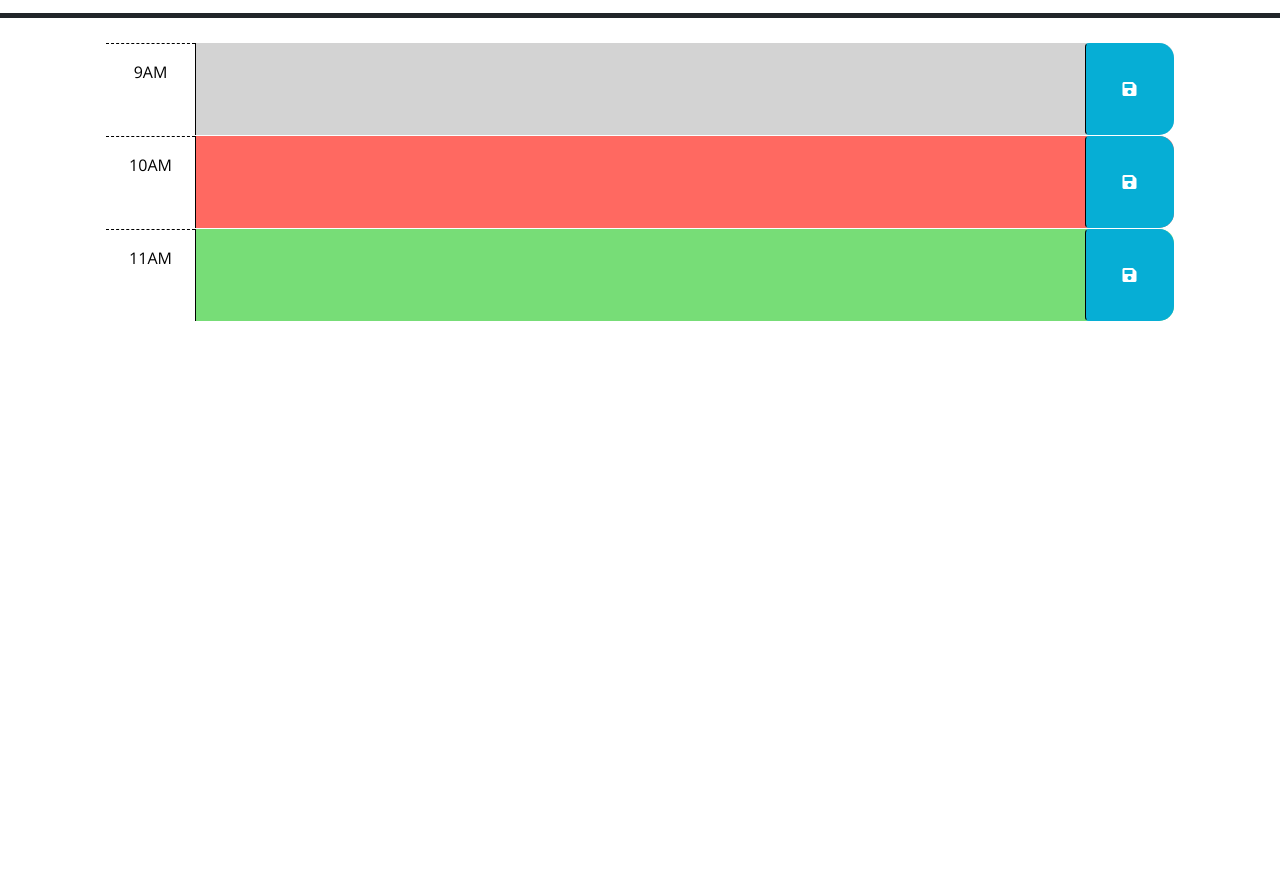
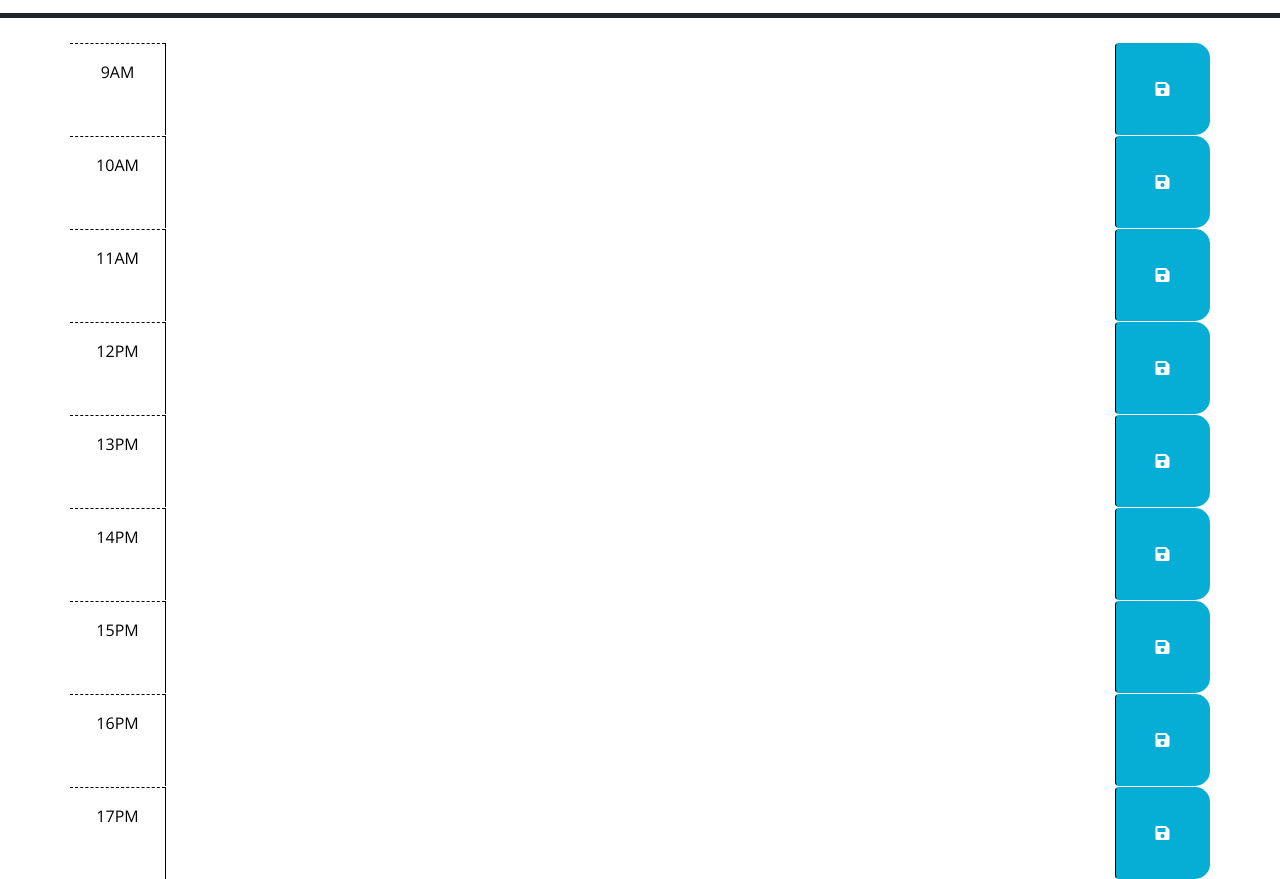
Before and after one commit to manasavijay09/day_planner, a plain HTML site: page index.html in a window 1280 px wide. Shown: the part 260-1139 px from the top of the page. Before the commit the page ends 800 px from the top, so only its background shows below. Drawn offline with nearby package versions, Linux system fonts and the light colour scheme.

Commit message:
timeblocks 13,14,15,16,17 added in html page

```diff
--- a/index.html
+++ b/index.html
@@ -28,19 +28,10 @@
       <p class="lead">A simple calendar app for scheduling your work day</p>
       <p id="currentDay" class="lead"></p>
     </header>
-    <div class="container-lg px-5">
-      <!-- Use class for "past", "present", and "future" to apply styles to the
-        time-block divs accordingly. The javascript will need to do this by
-        adding/removing these classes on each div by comparing the hour in the
-        id to the current hour. The html provided below is meant to be an example
-        demonstrating how the css provided can be leveraged to create the
-        desired layout and colors. The html below should be removed or updated
-        in the finished product. Remember to delete this comment once the
-        code is implemented.
-        -->
+    <div class="container">
 
       <!-- Example of a past time block. The "past" class adds a gray background color. -->
-      <div id="hour-9" class="row time-block past">
+      <div id="hour-9" class="row time-block">
         <div class="col-2 col-md-1 hour text-center py-3">9AM</div>
         <textarea class="col-8 col-md-10 description" rows="3"> </textarea>
         <button class="btn saveBtn col-2 col-md-1" aria-label="save">
@@ -49,7 +40,7 @@
       </div>
 
       <!-- Example of a a present time block. The "present" class adds a red background color. -->
-      <div id="hour-10" class="row time-block present">
+      <div id="hour-10" class="row time-block">
         <div class="col-2 col-md-1 hour text-center py-3">10AM</div>
         <textarea class="col-8 col-md-10 description" rows="3"> </textarea>
         <button class="btn saveBtn col-2 col-md-1" aria-label="save">
@@ -58,7 +49,7 @@
       </div>
 
       <!-- Example of a future time block. The "future" class adds a green background color. -->
-      <div id="hour-11" class="row time-block future">
+      <div id="hour-11" class="row time-block">
         <div class="col-2 col-md-1 hour text-center py-3">11AM</div>
         <textarea class="col-8 col-md-10 description" rows="3"> </textarea>
         <button class="btn saveBtn col-2 col-md-1" aria-label="save">
@@ -66,6 +57,49 @@
         </button>
       </div>
 
+      <div id="hour-12" class="row time-block">
+        <div class="col-2 col-md-1 hour text-center py-3">12PM</div>
+        <textarea class="col-8 col-md-10 description" rows="3"> </textarea>
+        <button class="btn saveBtn col-2 col-md-1" aria-label="save">
+          <i class="fas fa-save" aria-hidden="true"></i>
+        </button>
+      </div>
+      <div id="hour-13" class="row time-block">
+        <div class="col-2 col-md-1 hour text-center py-3">13PM</div>
+        <textarea class="col-8 col-md-10 description" rows="3"> </textarea>
+        <button class="btn saveBtn col-2 col-md-1" aria-label="save">
+          <i class="fas fa-save" aria-hidden="true"></i>
+        </button>
+      </div>
+      <div id="hour-14" class="row time-block">
+        <div class="col-2 col-md-1 hour text-center py-3">14PM</div>
+        <textarea class="col-8 col-md-10 description" rows="3"> </textarea>
+        <button class="btn saveBtn col-2 col-md-1" aria-label="save">
+          <i class="fas fa-save" aria-hidden="true"></i>
+        </button>
+      </div>
+      <div id="hour-15" class="row time-block">
+        <div class="col-2 col-md-1 hour text-center py-3">15PM</div>
+        <textarea class="col-8 col-md-10 description" rows="3"> </textarea>
+        <button class="btn saveBtn col-2 col-md-1" aria-label="save">
+          <i class="fas fa-save" aria-hidden="true"></i>
+        </button>
+      </div>
+      <div id="hour-16" class="row time-block">
+        <div class="col-2 col-md-1 hour text-center py-3">16PM</div>
+        <textarea class="col-8 col-md-10 description" rows="3"> </textarea>
+        <button class="btn saveBtn col-2 col-md-1" aria-label="save">
+          <i class="fas fa-save" aria-hidden="true"></i>
+        </button>
+      </div>
+      <div id="hour-17" class="row time-block">
+        <div class="col-2 col-md-1 hour text-center py-3">17PM</div>
+        <textarea class="col-8 col-md-10 description" rows="3"> </textarea>
+        <button class="btn saveBtn col-2 col-md-1" aria-label="save">
+          <i class="fas fa-save" aria-hidden="true"></i>
+        </button>
+      </div>
+    </div>
     <script src="https://code.jquery.com/jquery-3.4.1.min.js"></script>
     <script
       src="https://cdn.jsdelivr.net/npm/dayjs@1.11.3/dayjs.min.js"
--- a/script.js
+++ b/script.js
@@ -1,6 +1,6 @@
-// Wrap all code that interacts with the DOM in a call to jQuery to ensure that
-// the code isn't run until the browser has finished rendering all the elements
-// in the html.
+var dateTime=$("#currentDay");
+var button=$("btn saveBtn");
+//var currentHour=moment().hour();
 $(function () {
   // TODO: Add a listener for click events on the save button. This code should
   // use the id in the containing time-block as a key to save the user input in
@@ -10,22 +10,27 @@ $(function () {
   // useful when saving the description in local storage?
   //
   function saveHandler(){
-    let apptText=$(this).siblings(".description").val();
+    var apptText=$(this).siblings(".description").val();
     console.log("apptText = ", apptText);
 
-    let apptTime=$(this).parent().attr("id").split("-")[1];
+    var apptTime=$(this).parent().attr("id").split("-")[1];
     console.log("apptTime = ", apptTime);
 
     localStorage.setItem(apptTime,apptText);
 
   }
   $(".saveBtn").on("click", saveHandler);
+
+
+
   // TODO: Add code to apply the past, present, or future class to each time
   // block by comparing the id to the current hour. HINTS: How can the id
   // attribute of each time-block be used to conditionally add or remove the
   // past, present, and future classes? How can Day.js be used to get the
   // current hour in 24-hour time?
   //
+
+
   // TODO: Add code to get any user input that was saved in localStorage and set
   // the values of the corresponding textarea elements. HINT: How can the id
   // attribute of each time-block be used to do this?
@@ -33,3 +38,6 @@ $(function () {
   // TODO: Add code to display the current date in the header of the page.
 $("#currentDay").text(dayjs().format("dddd, MMMM D, YYYY"));
 });
+// Wrap all code that interacts with the DOM in a call to jQuery to ensure that
+// the code isn't run until the browser has finished rendering all the elements
+// in the html.
```
